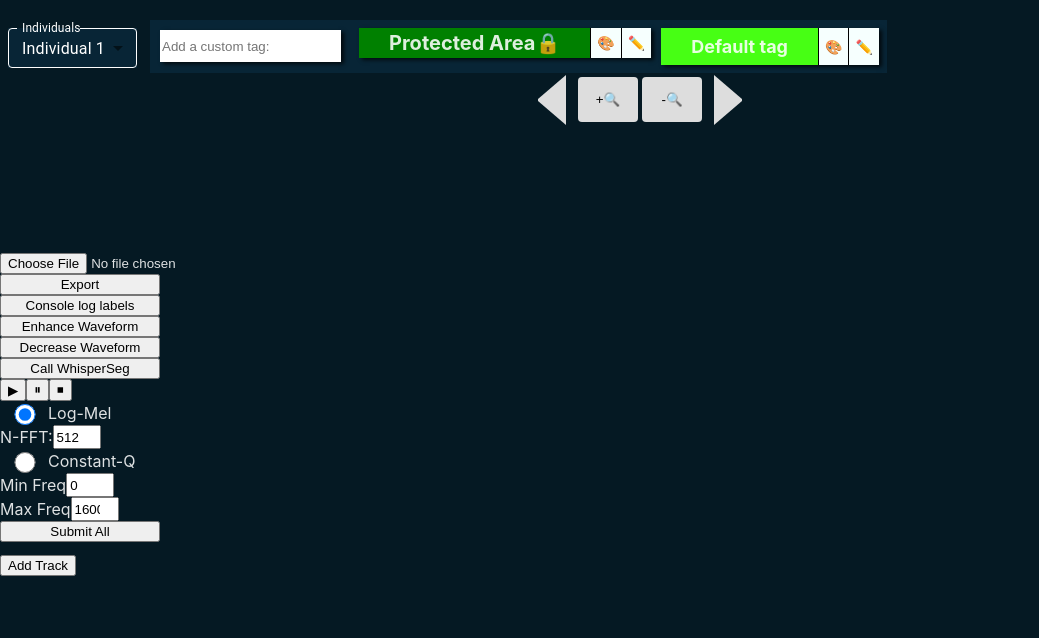
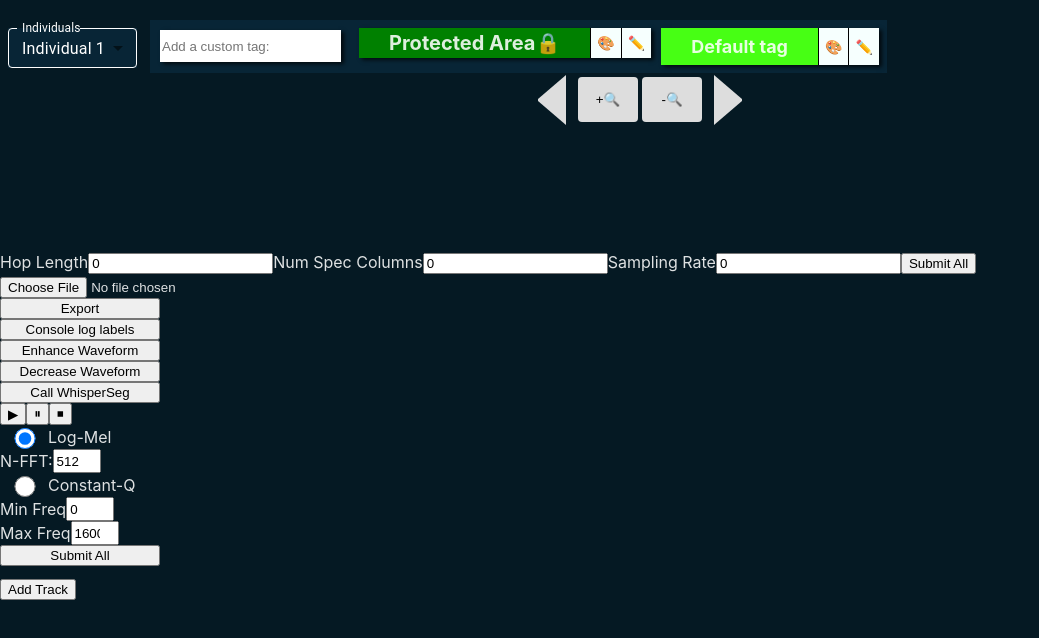
Before and after one commit to nccratliri-ml-wp/vocal-annotation-frontend, a React (Vite) app: page / in a window 1280 px wide. Shown: the top 638 px of the page, without its empty margins (0-1039 px from the left). Built offline with nearby package versions, Linux system fonts and the light colour scheme.

Commit message:
Updated Zoom methods, zooming and scrolling is now possible by directly manipulating the global parameters through input fields

```diff
--- a/src/App.jsx
+++ b/src/App.jsx
@@ -2,6 +2,7 @@ import React, {useState, useEffect} from 'react'
 import Clusternames from "./Clusternames.jsx"
 import ScalableSpec from "./ScalableSpec.jsx";
 import Individuals from "./Indivduals";
+import GlobalConfig from "./GlobalConfig.jsx";
 
 const SCROLL_STEP_RATIO = 0.1
 
@@ -62,15 +63,15 @@ function App() {
     const [numberOfIndividuals, setNumberOfIndividuals] = useState(2)
 
     const [maxHopLength, setMaxHopLength] = useState(null)
-    const [globalHopLength, setGlobalHopLength] = useState(null)
-    const [globalNumSpecColumns, setGlobalNumSpecColumns] = useState(null)
-    const [globalSamplingRate, setGlobalSamplingRate] = useState(null)
+    const [globalHopLength, setGlobalHopLength] = useState(0)
+    const [globalNumSpecColumns, setGlobalNumSpecColumns] = useState(0)
+    const [globalSamplingRate, setGlobalSamplingRate] = useState(0)
     /* 1. DONE: destructure config.configurations object into globalStates here and local states in ScalableSpec
        1.1 DONE: handle NAN error in Parameters when user deletes a value in the input field
     *  2. Adjust the code and methods to work as before
         2.1 DONE: Fix Zoom Out
         2.3 Fix OverviewBar zoom
-        2.4 Fix Multi track
+        2.4 Fix Multi track (max hop Length). Possible remove longestAudioDuration?
     *  3. DONE: Adjust Upload by URL method
     *  4. Adjust all instances of ScalableSpec
         4.1 DONE: Remove parameters from the dependency array in scalable spec
@@ -180,9 +181,9 @@ function App() {
 
     function onZoomIn(){
         const newHopLength =  Math.max( Math.floor(globalHopLength / 2), 1)
+        setGlobalHopLength( newHopLength )
 
-        //if (newHopLength < 1) return // Prevent zoom in to go below smallest possible Hop length
-
+        /*
         const newDuration = newHopLength / globalSamplingRate * globalNumSpecColumns
         const newMaxScrollTime = Math.max(globalAudioDuration - newDuration, 0)
         setGlobalHopLength( newHopLength )
@@ -190,14 +191,16 @@ function App() {
         setMaxScrollTime( newMaxScrollTime )
         setScrollStep( newDuration * SCROLL_STEP_RATIO )
         setCurrentEndTime( currentStartTime + newDuration )
+
+         */
     }
 
     function onZoomOut(){
         const newHopLength = Math.min(Math.floor(globalHopLength * 2), maxHopLength)
+        setGlobalHopLength( newHopLength )
+
+        /*
         const newDuration = Math.min(newHopLength / globalSamplingRate * globalNumSpecColumns, globalAudioDuration)
-
-        //if (newDuration >= globalAudioDuration ) return // Prevent zoom out to go beyond length of the audio
-
         const newMaxScrollTime = Math.max(globalAudioDuration - newDuration, 0)
         const newStartTime = Math.min( newMaxScrollTime, currentStartTime)
         setGlobalHopLength( newHopLength )
@@ -206,6 +209,7 @@ function App() {
         setScrollStep(newDuration * SCROLL_STEP_RATIO)
         setCurrentStartTime( newStartTime )
         setCurrentEndTime( newStartTime + newDuration )
+         */
     }
 
     function leftScroll() {
@@ -226,6 +230,7 @@ function App() {
         )
     }
 
+
     /* ++++++++++++++++++ useEffect Hooks ++++++++++++++++++ */
 
     useEffect( () => {
@@ -233,6 +238,23 @@ function App() {
         setGlobalAudioDuration(newGlobalDuration)
     }, [trackDurations])
 
+    // When user changes Hop Length, Num Spec Columns or sampling rate (in other words, zooming or scrolling by changing those values)
+    useEffect( () => {
+        if (!globalHopLength) return
+
+        const newDuration = Math.min(globalHopLength / globalSamplingRate * globalNumSpecColumns, globalAudioDuration)
+        const newMaxScrollTime = Math.max(globalAudioDuration - newDuration, 0)
+        const newStartTime = Math.min( newMaxScrollTime, currentStartTime)
+
+        setGlobalClipDuration(newDuration)
+        setMaxScrollTime(newMaxScrollTime)
+        setScrollStep( newDuration * SCROLL_STEP_RATIO )
+        setCurrentStartTime( newStartTime )
+        setCurrentEndTime( newStartTime + newDuration )
+
+        console.log('calculate new duration in useEffect: ' + newDuration)
+
+    }, [globalHopLength, globalNumSpecColumns, globalSamplingRate])
 
     return (
         <>
@@ -273,6 +295,14 @@ function App() {
                 activeIndividual={activeIndividual}
                 passActiveIndividualToApp={passActiveIndividualToApp}
                 passNumberOfIndividualsToApp={passNumberOfIndividualsToApp}
+            />
+            <GlobalConfig
+                globalHopLength={globalHopLength}
+                globalNumSpecColumns={globalNumSpecColumns}
+                globalSamplingRate={globalSamplingRate}
+                passGlobalHopLengthToApp={passGlobalHopLengthToApp}
+                passGlobalNumSpecColumns={passGlobalNumSpecColumns}
+                passGlobalSamplingRate={passGlobalSamplingRate}
             />
             {showTracks.track_1 &&
                 <ScalableSpec
@@ -340,6 +370,7 @@ function App() {
                     passGlobalHopLengthToApp={passGlobalHopLengthToApp}
                     passGlobalNumSpecColumns={passGlobalNumSpecColumns}
                     passGlobalSamplingRate={passGlobalSamplingRate}
+                    passMaxHopLengthToApp={passMaxHopLengthToApp}
                 />
             }
             {showTracks.track_3 &&
--- a/src/FileUpload.jsx
+++ b/src/FileUpload.jsx
@@ -43,6 +43,13 @@ function FileUpload(
         const path = import.meta.env.VITE_BACKEND_SERVICE_ADDRESS+'upload'
         try {
             const response = await axios.post(path, formData)
+            handleResponseData(response)
+        } catch (error) {
+            handleUploadError(error)
+        }
+    }
+
+    const handleResponseData = (response) => {
         passResponseToScalableSpec( response.data.channels[0] )
         deletePreviousTrackDurationInApp( previousAudioDuration ) // Remove outdated track duration of the previous file in the App component
         passTrackDurationToApp( response.data.channels[0].audio_duration )
@@ -53,12 +60,12 @@ function FileUpload(
         passMaxFreqToScalableSpec(response.data.configurations.max_frequency)
         passAudioIdToScalableSpec(response.data.channels[0].audio_id)
         deleteAllLabels()
+    }
 
-        } catch (error) {
+    const handleUploadError = (error) => {
         passSpectrogramIsLoadingToScalableSpec( false )
         console.error("Error uploading file:", error)
         alert('Error while uploading. Check the console for more information.')
-        }
     }
 
     // When url parameter is added into the searchbar
@@ -78,19 +85,10 @@ function FileUpload(
             try {
                 const response = await axios.post(path, requestParameters)
                 if (!ignore){
-                    passResponseToScalableSpec( response.data.channels[0] )
-                    deletePreviousTrackDurationInApp( previousAudioDuration ) // Remove outdated track duration of the previous file in the App component
-                    passTrackDurationToApp( response.data.channels[0].audio_duration )
-                    passGlobalHopLengthToApp(response.data.configurations.hop_length)
-                    passGlobalNumSpecColumns(response.data.configurations.num_spec_columns)
-                    passGlobalSamplingRate(response.data.configurations.sampling_rate)
-                    passMaxFreqToScalableSpec(response.data.configurations.max_frequency)
-                    passAudioIdToScalableSpec(response.data.channels[0].audio_id)
+                    handleResponseData(response)
                 }
             } catch (error){
-                passSpectrogramIsLoadingToScalableSpec( false )
-                console.error("Error uploading file:", error)
-                alert('Error while uploading. Make sure the URL to the file is correct and try again.')
+                handleUploadError(error)
             }
         }
 
--- /dev/null
+++ b/src/GlobalConfig.jsx
@@ -0,0 +1,70 @@
+import React, {useState, useEffect} from "react";
+
+function GlobalConfig (
+            {
+                globalHopLength,
+                globalNumSpecColumns,
+                globalSamplingRate,
+                passGlobalHopLengthToApp,
+                passGlobalNumSpecColumns,
+                passGlobalSamplingRate,
+            }
+        )
+    {
+
+    const [hopLengthValue, setHopLengthValue] = useState(globalHopLength)
+    const [numSpecColumnsValue, setColumnsValue] = useState(globalNumSpecColumns)
+    const [samplingRateValue, setSamplingRateValue] = useState(globalSamplingRate)
+
+    function submitGlobalParameters(){
+        passGlobalHopLengthToApp(Number(hopLengthValue))
+        passGlobalNumSpecColumns(Number(numSpecColumnsValue))
+        passGlobalSamplingRate(Number(samplingRateValue))
+    }
+
+    // Update the input field values with the values returned from the backend (maybe not necessary?)
+    useEffect( () => {
+        setHopLengthValue(globalHopLength)
+        setColumnsValue(globalNumSpecColumns)
+        setSamplingRateValue(globalSamplingRate)
+    }, [globalHopLength, globalNumSpecColumns, globalSamplingRate])
+
+    return (
+        <>
+
+            <label>
+                Hop Length
+                <input
+                    type="number"
+                    value={hopLengthValue}
+                    onChange={(event) => setHopLengthValue(event.target.value)}
+                    onFocus={(event) => event.target.select()}
+                />
+            </label>
+
+            <label>
+                Num Spec Columns
+                <input
+                    type="number"
+                    value={numSpecColumnsValue}
+                    onChange={(event) => setColumnsValue(event.target.value)}
+                    onFocus={(event) => event.target.select()}
+                />
+            </label>
+
+            <label>
+                Sampling Rate
+                <input
+                    type="number"
+                    value={samplingRateValue}
+                    onChange={(event) => setSamplingRateValue(event.target.value)}
+                    onFocus={(event) => event.target.select()}
+                />
+            </label>
+
+            <button onClick={submitGlobalParameters}>Submit All</button>
+        </>
+    )
+}
+
+export default GlobalConfig
--- a/src/ScalableSpec.jsx
+++ b/src/ScalableSpec.jsx
@@ -61,7 +61,7 @@ function ScalableSpec(
                             passGlobalHopLengthToApp,
                             passGlobalNumSpecColumns,
                             passGlobalSamplingRate,
-                            passMaxHopLengthToApp
+                            passMaxHopLengthToApp,
                         }
                     )
                 {
@@ -110,12 +110,12 @@ function ScalableSpec(
     const [response, setResponse] = useState(null)
     const [spectrogramIsLoading, setSpectrogramIsLoading] = useState(false)
 
+    // Local Parameters
     const [specCallMethod, setSpecCallMethod] = useState('log-mel')
     const [nfft, setNfft] = useState(512)
     const [binsPerOctave, setBinsPerOctave] = useState(0)
     const [minFreq, setMinFreq] = useState(0)
     const [maxFreq, setMaxFreq] = useState(16000)
-
 
     // Label Canvas
     const labelCanvasRef = useRef(null)
@@ -1426,7 +1426,7 @@ function ScalableSpec(
             }
 
             getSpecAndAudioArray()
-    }, [currentStartTime, globalClipDuration] )
+    }, [currentStartTime, globalClipDuration])
 
 
     // When a new audio file is uploaded:
```
Lines whose indentation alone changed are shown as unchanged.
